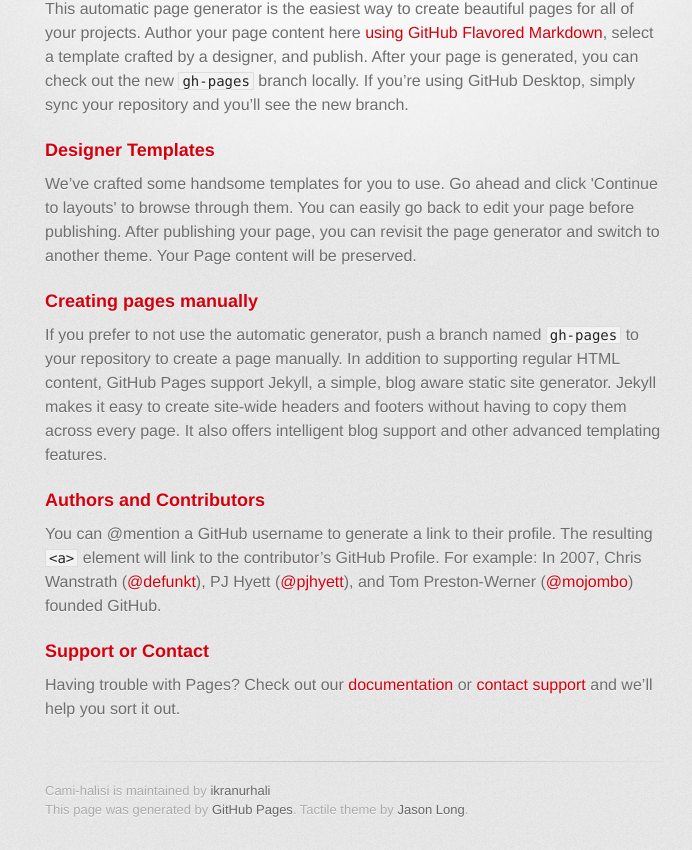
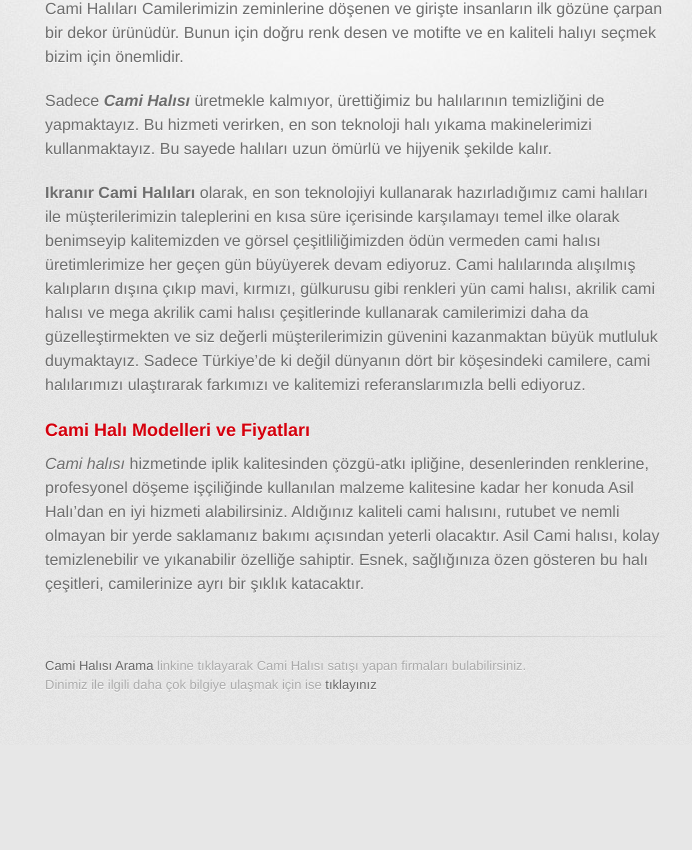
Before and after one commit to ikranurhali/cami-halisi, a plain HTML site: page index.html in a window 1280 px wide. Shown: the part 309-1159 px from the top of the page, without its empty margins (285-977 px from the left). After the commit the page ends 1054 px from the top, so only its background shows below. Drawn offline with Linux system fonts and the light colour scheme; a web font is replaced by a local one.

Commit message:
Update index.html

```diff
--- a/index.html
+++ b/index.html
@@ -32,35 +32,28 @@
         <hr>
 
         <section id="main_content">
-          <h3>
-<a id="welcome-to-github-pages" class="anchor" href="#welcome-to-github-pages" aria-hidden="true"><span aria-hidden="true" class="octicon octicon-link"></span></a>Welcome to GitHub Pages.</h3>
+          <h3>Cami Halısı</h3>
+          <p>
+              Cami Halıları Camilerimizin zeminlerine döşenen ve girişte insanların ilk gözüne çarpan bir dekor ürünüdür. Bunun için doğru renk desen ve motifte ve en kaliteli halıyı seçmek bizim için önemlidir.
+          </p>
+          <p>
+              Sadece <strong><em>Cami Halısı</em></strong> üretmekle kalmıyor, ürettiğimiz bu halılarının temizliğini de yapmaktayız. Bu hizmeti verirken, en son teknoloji halı yıkama makinelerimizi kullanmaktayız. Bu sayede halıları uzun ömürlü ve hijyenik şekilde kalır.
+          </p>
+          <p>
+              <strong>Ikranır Cami Halıları</strong> olarak, en son teknolojiyi kullanarak hazırladığımız cami halıları ile müşterilerimizin taleplerini en kısa süre içerisinde karşılamayı temel ilke olarak benimseyip kalitemizden ve görsel çeşitliliğimizden ödün vermeden cami halısı üretimlerimize her geçen gün büyüyerek devam ediyoruz.
+Cami halılarında alışılmış kalıpların dışına çıkıp mavi, kırmızı, gülkurusu gibi renkleri yün cami halısı, akrilik cami halısı ve mega akrilik cami halısı çeşitlerinde kullanarak camilerimizi daha da güzelleştirmekten ve siz değerli müşterilerimizin güvenini kazanmaktan büyük mutluluk duymaktayız.
+Sadece Türkiye’de ki değil dünyanın dört bir köşesindeki camilere, cami halılarımızı ulaştırarak farkımızı ve kalitemizi referanslarımızla belli ediyoruz.
+          </p>
 
-<p>This automatic page generator is the easiest way to create beautiful pages for all of your projects. Author your page content here <a href="https://guides.github.com/features/mastering-markdown/">using GitHub Flavored Markdown</a>, select a template crafted by a designer, and publish. After your page is generated, you can check out the new <code>gh-pages</code> branch locally. If you’re using GitHub Desktop, simply sync your repository and you’ll see the new branch.</p>
-
-<h3>
-<a id="designer-templates" class="anchor" href="#designer-templates" aria-hidden="true"><span aria-hidden="true" class="octicon octicon-link"></span></a>Designer Templates</h3>
-
-<p>We’ve crafted some handsome templates for you to use. Go ahead and click 'Continue to layouts' to browse through them. You can easily go back to edit your page before publishing. After publishing your page, you can revisit the page generator and switch to another theme. Your Page content will be preserved.</p>
-
-<h3>
-<a id="creating-pages-manually" class="anchor" href="#creating-pages-manually" aria-hidden="true"><span aria-hidden="true" class="octicon octicon-link"></span></a>Creating pages manually</h3>
-
-<p>If you prefer to not use the automatic generator, push a branch named <code>gh-pages</code> to your repository to create a page manually. In addition to supporting regular HTML content, GitHub Pages support Jekyll, a simple, blog aware static site generator. Jekyll makes it easy to create site-wide headers and footers without having to copy them across every page. It also offers intelligent blog support and other advanced templating features.</p>
-
-<h3>
-<a id="authors-and-contributors" class="anchor" href="#authors-and-contributors" aria-hidden="true"><span aria-hidden="true" class="octicon octicon-link"></span></a>Authors and Contributors</h3>
-
-<p>You can @mention a GitHub username to generate a link to their profile. The resulting <code>&lt;a&gt;</code> element will link to the contributor’s GitHub Profile. For example: In 2007, Chris Wanstrath (<a href="https://github.com/defunkt" class="user-mention">@defunkt</a>), PJ Hyett (<a href="https://github.com/pjhyett" class="user-mention">@pjhyett</a>), and Tom Preston-Werner (<a href="https://github.com/mojombo" class="user-mention">@mojombo</a>) founded GitHub.</p>
-
-<h3>
-<a id="support-or-contact" class="anchor" href="#support-or-contact" aria-hidden="true"><span aria-hidden="true" class="octicon octicon-link"></span></a>Support or Contact</h3>
-
-<p>Having trouble with Pages? Check out our <a href="https://help.github.com/pages">documentation</a> or <a href="https://github.com/contact">contact support</a> and we’ll help you sort it out.</p>
+          <h3>Cami Halı Modelleri ve Fiyatları</h3>
+          <p>
+              <em>Cami halısı</em> hizmetinde iplik kalitesinden çözgü-atkı ipliğine, desenlerinden renklerine, profesyonel döşeme işçiliğinde kullanılan malzeme kalitesine kadar her konuda Asil Halı’dan en iyi hizmeti alabilirsiniz. Aldığınız kaliteli cami halısını, rutubet ve nemli olmayan bir yerde saklamanız bakımı açısından yeterli olacaktır. Asil Cami halısı, kolay temizlenebilir ve yıkanabilir özelliğe sahiptir. Esnek, sağlığınıza özen gösteren bu halı çeşitleri, camilerinize ayrı bir şıklık katacaktır.
+          </p>
         </section>
 
         <footer>
-          Cami-halisi is maintained by <a href="https://github.com/ikranurhali">ikranurhali</a><br>
-          This page was generated by <a href="https://pages.github.com">GitHub Pages</a>. Tactile theme by <a href="https://twitter.com/jasonlong">Jason Long</a>.
+            <a href="https://www.google.com.tr/search?q=cami+halısı">Cami Halısı Arama</a> linkine tıklayarak Cami Halısı satışı yapan firmaları bulabilirsiniz. <br>
+            <p>Dinimiz ile ilgili daha çok bilgiye ulaşmak için ise <a href="http://www.diyanet.gov.tr/" title="Diyanetin Adresi">tıklayınız</a></p>
         </footer>
 
 
```
